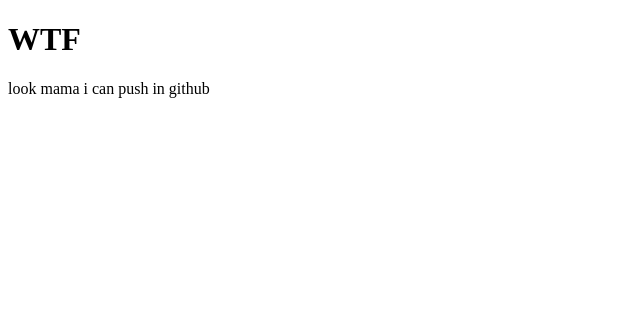
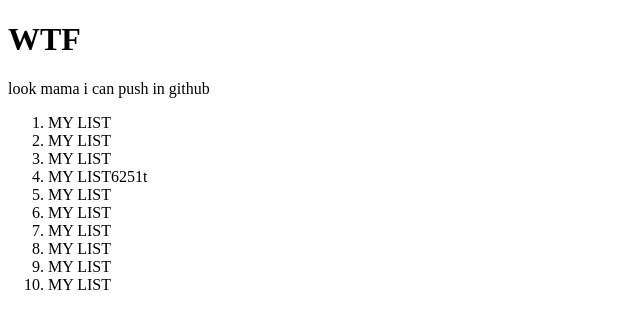
Before and after one commit to Pain-Coder-Rfy/First-website, a plain HTML site: page index.html in a window 1280 px wide. Shown: the whole page, without its empty margins (0-640 px from the left). Drawn offline with Linux system fonts and the light colour scheme.

Commit message:
new learned

```diff
--- a/index.html
+++ b/index.html
@@ -9,5 +9,19 @@
 <body>
     <h1>WTF</h1>
     <p>look mama i can push in github</p>
+    <div class="mylist">
+        <ol id="mylist">
+            <li>MY LIST</li>
+            <li>MY LIST</li>
+            <li>MY LIST</li>
+            <li>MY LIST6251t</li>
+            <li>MY LIST</li>
+            <li>MY LIST</li>
+            <li>MY LIST</li>
+            <li>MY LIST</li>
+            <li>MY LIST</li>
+            <li>MY LIST</li>
+        </ol>
+    </div>
 </body>
 </html>
```
